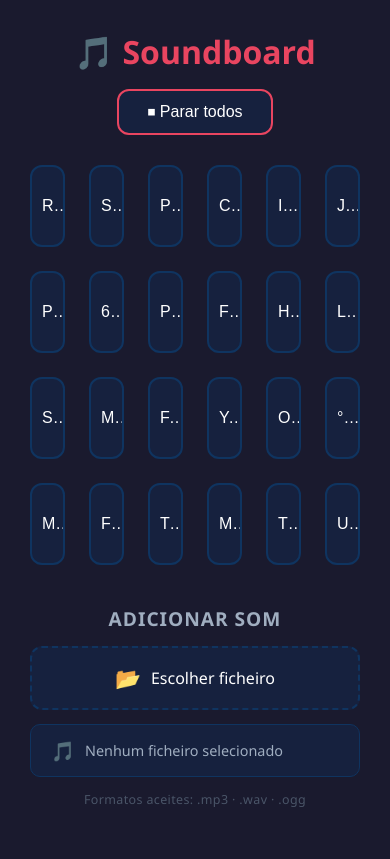
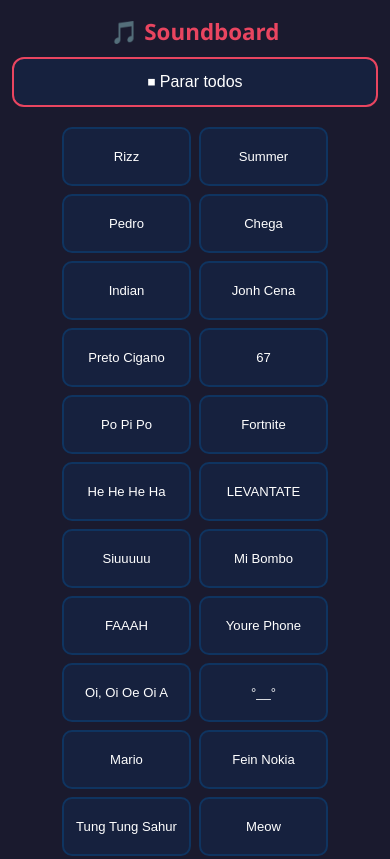
Before and after one commit to vieira3030/2026-ecgm-eds-ab3-soundboard, a plain HTML site: page index.html in a window 390 px wide. Shown: the top 859 px of the page. Drawn offline with Linux system fonts and the light colour scheme.

Commit message:
implementação do suporte para mobile

```diff
--- a/style.css
+++ b/style.css
@@ -43,14 +43,6 @@
 #stop-all:hover {
     background-color: #e94560;
     transform: translateY(-2px);
-}
-
-.board {
-    display: grid;
-    grid-template-columns: repeat(6, 1fr);
-    gap: 16px;
-    max-width: 1200px;
-    width: 100%;
 }
 
 .grid {
@@ -195,3 +187,96 @@
     color: #4a5568;
     letter-spacing: 0.03em;
 }
+/* ── Responsive: Tablet (600px – 768px) ── */
+@media (max-width: 768px) {
+    body {
+        padding: 20px 16px;
+    }
+
+    h1 {
+        font-size: 1.6rem;
+    }
+
+    .grid {
+        grid-template-columns: repeat(4, 1fr);
+        gap: 12px;
+    }
+
+    .sound-btn {
+        padding: 22px 8px;
+        font-size: 0.9rem;
+    }
+
+    .upload-zone {
+        max-width: 100%;
+    }
+}
+
+/* ── Responsive: Mobile (até 480px) ── */
+@media (max-width: 480px) {
+    body {
+        padding: 16px 12px;
+    }
+
+    header {
+        gap: 10px;
+        margin-bottom: 20px;
+    }
+
+    h1 {
+        font-size: 1.4rem;
+    }
+
+    #stop-all {
+        width: 100%;
+        text-align: center;
+        padding: 14px 28px; /* área de toque maior */
+    }
+
+    .grid {
+        grid-template-columns: repeat(2, 1fr);
+        gap: 8px;
+    }
+
+    .sound-btn {
+        padding: 20px 6px;
+        font-size: 0.82rem;
+        border-radius: 10px;
+        white-space: normal; /* nomes longos quebram linha em vez de cortar */
+    }
+
+    .upload-zone {
+        max-width: 100%;
+        margin: 24px auto;
+    }
+
+    .upload-btn {
+        padding: 18px 20px; /* área de toque mínima ~48px */
+        font-size: 1rem;
+    }
+
+    .upload-preview {
+        padding: 14px 16px;
+    }
+
+    .upload-formatos {
+        text-align: center;
+    }
+}
+
+/* ── Responsive: Mobile pequeno (320px – 360px) ── */
+@media (max-width: 360px) {
+    .grid {
+        grid-template-columns: repeat(2, 1fr);
+        gap: 6px;
+    }
+
+    .sound-btn {
+        padding: 16px 4px;
+        font-size: 0.75rem;
+    }
+
+    h1 {
+        font-size: 1.2rem;
+    }
+}
```
